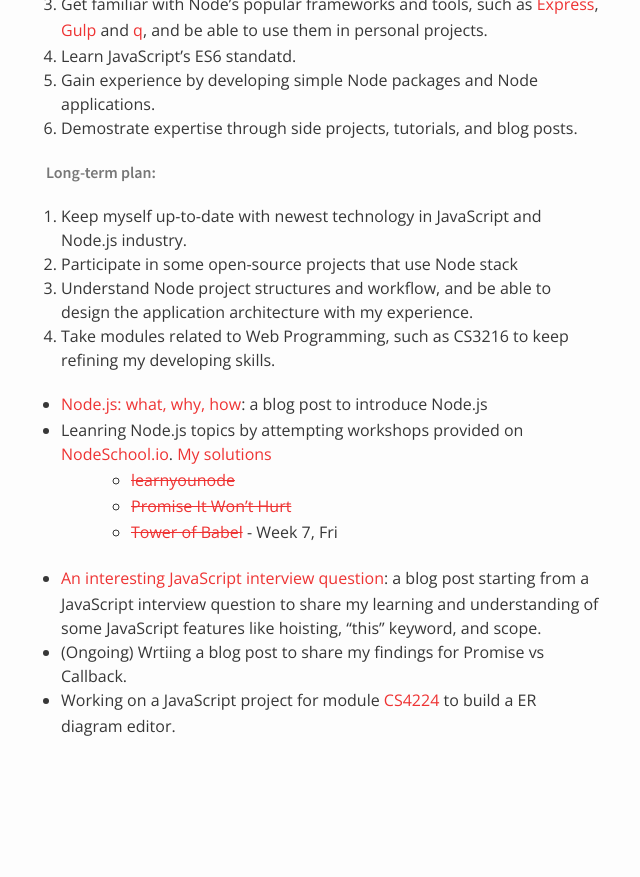
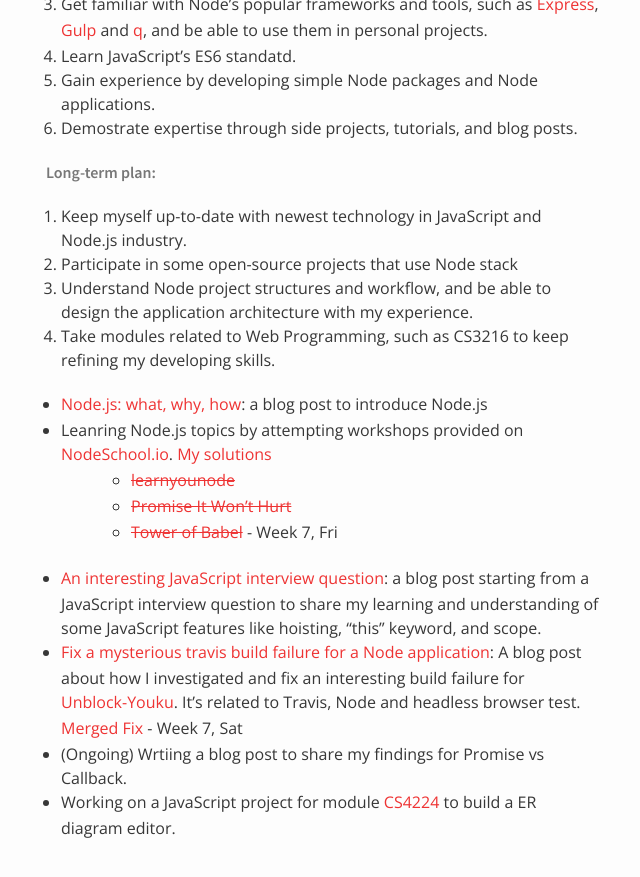
Before and after one commit to nus-oss/cs3281-AY1516S2-website, a Jekyll site: the page built from teams/codebender.md, in a window 1280 px wide and 900 px high, scrolled down 12206 px. Shown: the top 877 px of the window, without its empty margins (324-964 px from the left). Built offline with Jekyll 4.4.1, drawn with Linux system fonts in a browser that asks for light colours; before the commit the page ends 13004 px from its top, so only the background shows below that.

Commit message:
Update Jiang Sheng's tech expertise

```diff
--- a/teams/codebender.md
+++ b/teams/codebender.md
@@ -378,5 +378,6 @@
    * [<del>Promise It Won't Hurt</del>](https://github.com/Gisonrg/collections/tree/master/nodeschool/promiseit)
    * [<del>Tower of Babel</del>](https://github.com/Gisonrg/collections/tree/master/nodeschool/tower-of-babel) - Week 7, Fri
 * [An interesting JavaScript interview question](http://blog.gisonrg.me/2016/interesting-js-question/): a blog post starting from a JavaScript interview question to share my learning and understanding of some JavaScript features like hoisting, "this" keyword, and scope.
+* [Fix a mysterious travis build failure for a Node application ](http://blog.gisonrg.me/2016/fix-mysterious-travis-build-failure-for-node-application-js/): A blog post about how I investigated and fix an interesting build failure for [Unblock-Youku](https://github.com/Unblocker/Unblock-Youku). It's related to Travis, Node and headless browser test. [Merged Fix](https://github.com/Unblocker/Unblock-Youku/pull/613) - Week 7, Sat
 * (Ongoing) Wrtiing a blog post to share my findings for Promise vs Callback.
 * Working on a JavaScript project for module [CS4224](https://github.com/Gisonrg/ER-diagram-editor) to build a ER diagram editor.
```
